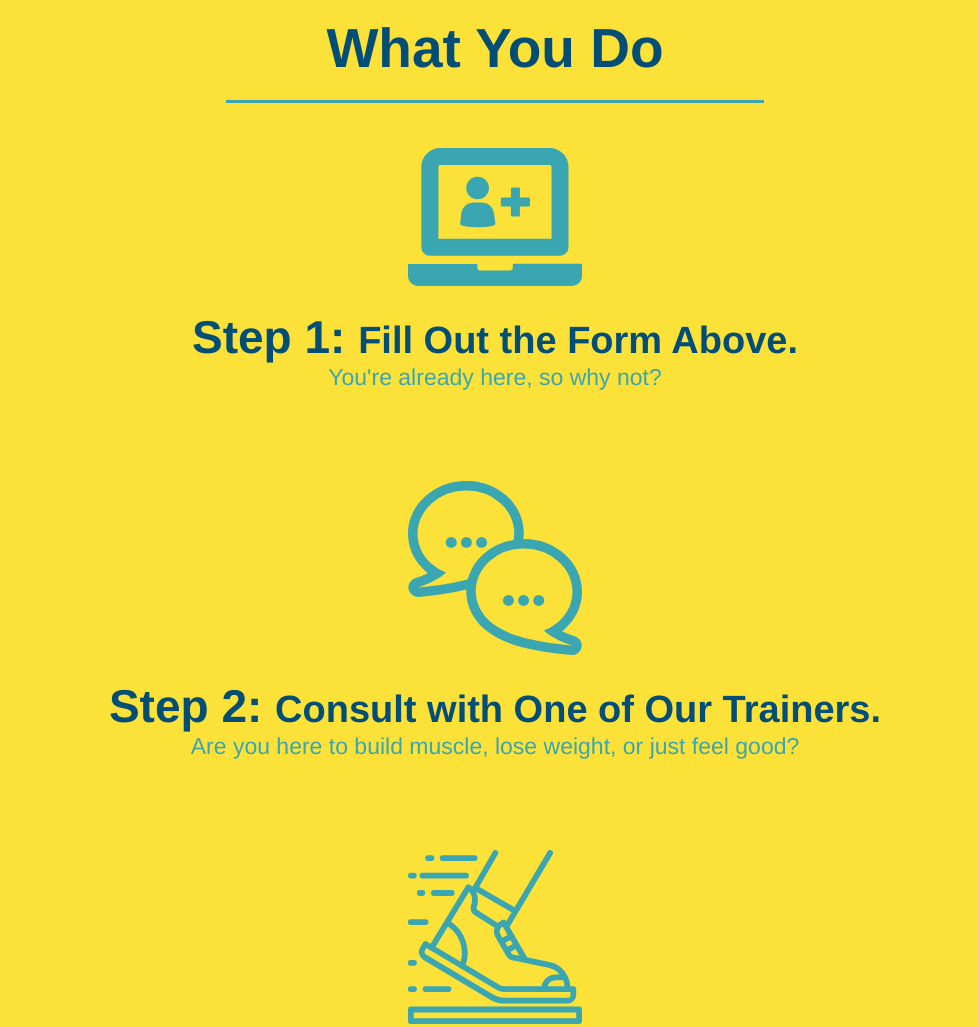
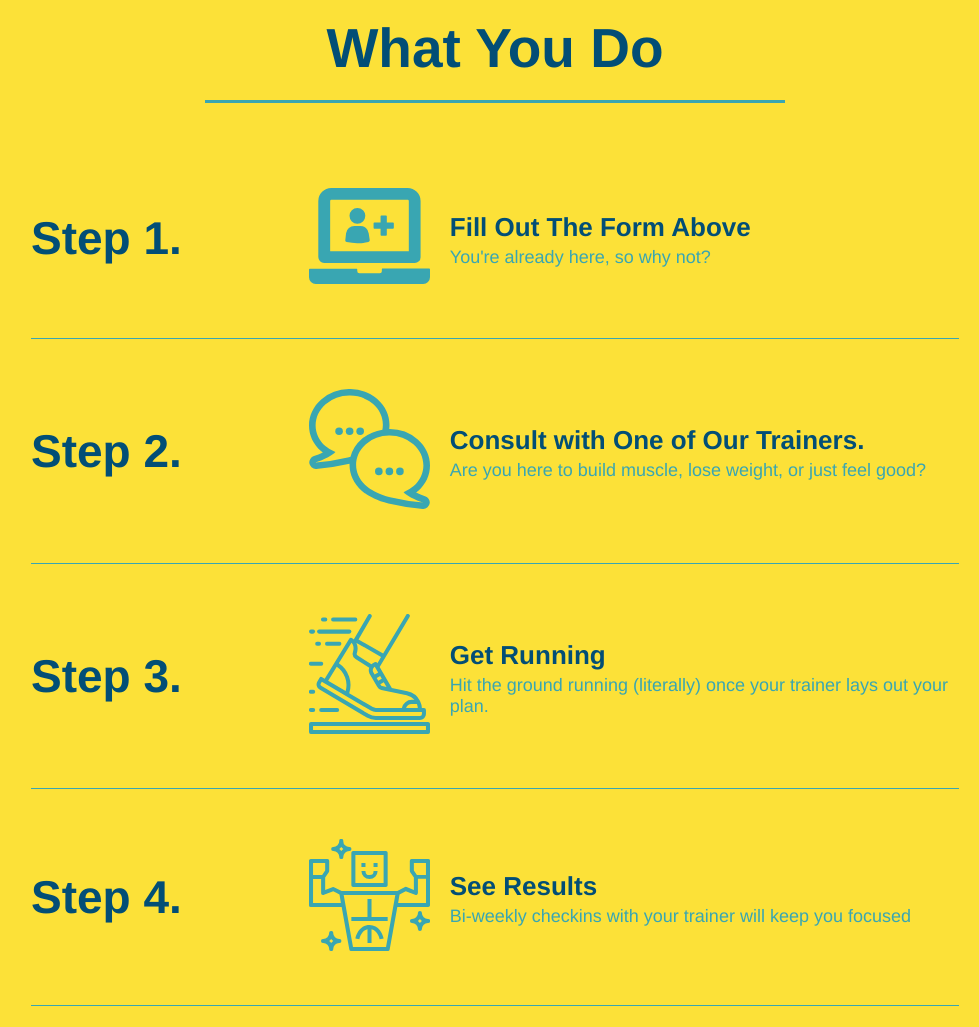
Before and after one commit to WesleyB003/run-buddy, a plain HTML site: page index.html in a window 1280 px wide. Shown: the part 1140-2167 px from the top of the page, without its empty margins (145-1124 px from the left). Drawn offline with Linux system fonts and the light colour scheme.

Commit message:
add flexbox to the steps

```diff
--- a/assets/css/style.css
+++ b/assets/css/style.css
@@ -145,30 +145,27 @@ body {
   }
   /* HERO STYLES END */
 
-  .intro {
-      text-align: center;
-  }
-
   .intro p{
       line-height: 1.7;
       color: #39a6b2;
       width: 80%;
       font-size: 20px;
       margin: 0 auto;
+      text-align: center;
   }
 
   .steps {
-      text-align: center;
       background: #fce138;
   }
 
   .section-title {
     font-size: 55px;
     color: #024e76;
-    margin-bottom: 35px;
-    padding: 0 100px 20px 100px;
-    display: inline-block;
     border-bottom: 3px solid;
+    padding-bottom: 20px;
+    text-align: center;
+    margin: 0 auto 35px auto;
+    width: 50%;
   }
 
   .primary-border {
@@ -179,28 +176,22 @@ body {
     border-color: #39a6b2;
   }
 
-  .steps div {
-    margin-bottom: 80px;
+  .step h3 {
+    color: #024e76;
+    font-size: 46px;
+    flex: 1 30%;
   }
 
-  .steps img {
-    width: 15%;
-    margin: 10px 0;
+  .step-text p {
+    color: #39a6b2;
+    font-size: 18px;
   }
 
-  .steps h3 {
-    color: #024e76;
-    font-size: 46px;
-    margin-top: 10px;
-  }
-
-  .steps p {
-    color: #39a6b2;
-    font-size: 23px;
-  }
-
-  .steps span {
-      font-size: 38px;
+  .step-info {
+    flex: 2 70%;
+    display: flex;
+    flex-wrap: wrap;
+    align-items: center;
   }
 
  .text-left {
@@ -211,8 +202,37 @@ body {
   text-align: right;
 }
 
+.step-text h4 {
+  font-size: 26px;
+  line-height: 1.5;
+  color: #024e76;
+}
+
+.step-img {
+  flex: 1 12%;
+  margin-right: 20px;
+}
+
+.step-text {
+  flex: 12;
+}
+
+.step-img img {
+  max-width: 100%;
+}
+
+.step {
+  margin: 50px auto;
+  padding-bottom: 50px;
+  width: 80%;
+  border-bottom: 1px solid #39a6b2;
+  display: flex;
+  flex-wrap: wrap;
+  align-items: center;
+  justify-content: space-between;
+}
+
 .trainers {
-    text-align: center;
   }
 
   .trainer {
@@ -259,7 +279,6 @@ body {
   }
 
   .contact {
-      text-align: center;
       background: #024e76;
   }
 
@@ -298,3 +317,7 @@ body {
   }
 
   /* REACH OUT STYLES END */
+
+  .flex-row {
+    display: flex;
+  }
--- a/index.html
+++ b/index.html
@@ -74,44 +74,80 @@
 
 <!-- "what we do" section-->
 <section id="what-we-do" class="intro">
+<div cLass="flex-row">
     <h2 class="section-title primary-border">What We Do</h2>
+</div>
+<div class="flex-row">
     <p>
         butcher selfies chambray shabby chic gentrify readymade yr Echo Park XOXO Tumblr normcore Banksy direct trade Blue Bottle chillwave you probably haven't heard of them single-origin coffee Vice fanny pack fixie Odd Future Austin fingerstache pickled twee synth Wes Anderson Thundercats viral bitters flannel meggings narwhal Marfa Schlitz sustainable Intelligentsia umami deep v craft
     </p>
+</div>
 </section>
 
 <!-- "what you do" section-->
 <section id="what-you-do" class="steps">
+<div class="flex-row">
     <h2 class="section-title secondary-border">What You Do</h2>
-
-    <div>
+</div>
+    <div class="step">
+        <h3>Step 1.</h3>
+        <div class="step-info">
+            <div class="step-img">
                 <img src="./assets/images/step-1.svg" alt="" />
-        <h3>Step 1: <span>Fill Out the Form Above.</span></h3>
+            </div>
+            <div class="step-text">
+                <h4>Fill Out The Form Above</h4>
                 <p>You're already here, so why not?</p>
             </div>
+        </div>
+    </div>
 
-    <div>
+    <div class="step">
+        <h3>Step 2.</h3>
+        <div class="step-info">
+            <div class="step-img">
                 <img src="./assets/images/step-2.svg" alt="" />
-        <h3>Step 2: <span>Consult with One of Our Trainers.</span></h3>
+            </div>
+            <div class="step-text">
+                <h4>Consult with One of Our Trainers.</h4>
                 <p>Are you here to build muscle, lose weight, or just feel good?</p>
             </div>
+        </div>
+    </div>
 
-    <div>
+    <div class="step">
+        <h3>Step 3.</h3>
+        <div class="step-info">
+            <div class="step-img">
                 <img src="./assets/images/step-3.svg" alt="" />
-        <h3>Step 3: <span>Get Running.</span></h3>
+            </div>
+            <div class="step-text">
+                <h4>Get Running</h4>
                 <p>Hit the ground running (literally) once your trainer lays out your plan.</p>
             </div>
+        </div>
+    </div>
 
-    <div>
+    <div class="step">
+        <h3>Step 4.</h3>
+        <div class="step-info">
+            <div class="step-img">
                 <img src="./assets/images/step-4.svg" alt="" />
-        <h3>Step 4: <span>See Results.</span></h3>
+            </div>
+            <div class="step-text">
+                <h4>See Results</h4>
                 <p>Bi-weekly checkins with your trainer will keep you focused</p>
+            </div>
+        </div>
     </div>
 </section>
 
 <!-- "meet the trainers" section-->
 <section id="your-trainers" class="trainers">
+<div class="flex-row">
     <h2 class="section-title primary-border">Meet the Trainers</h2>
+</div>
+</section>
     <article class="trainer">
         <img src="./assets/images/trainer-1.jpg" alt="Arron Stephens in his workout clothes, ready to pump iron" />
         <div class="trainer-bio">
@@ -153,7 +189,9 @@
 
 <!-- "reach out" section-->
 <section id="reach-out" class="contact">
+<div class="flex-row">
     <h2 class="section-title secondary-border">Reach Out</h2>
+</div>
     <div class="contact-info">
         <iframe
             src="https://www.google.com/maps/embed?pb=!1m18!1m12!1m3!1d3228.4301821607137!2d-80.04707468444313!3d35.9853542208394!2m3!1f0!2f0!3f0!3m2!1i1024!2i768!4f13.1!3m3!1m2!1s0x885308fb74260b5b%3A0x8de0eb3c16424b89!2s2218%20Shadow%20Valley%20Rd%2C%20High%20Point%2C%20NC%2027265!5e0!3m2!1sen!2sus!4v1636678629275!5m2!1sen!2sus"
```
Lines whose indentation alone changed are shown as unchanged.
